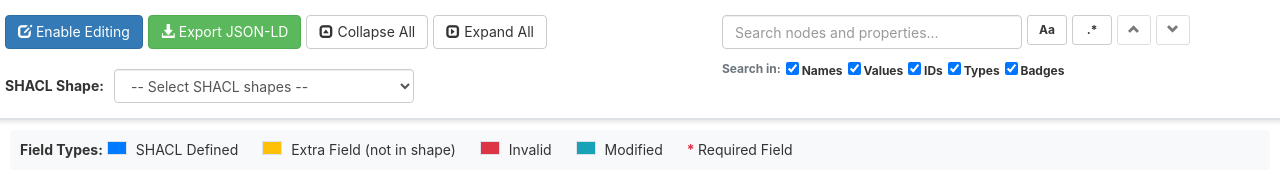
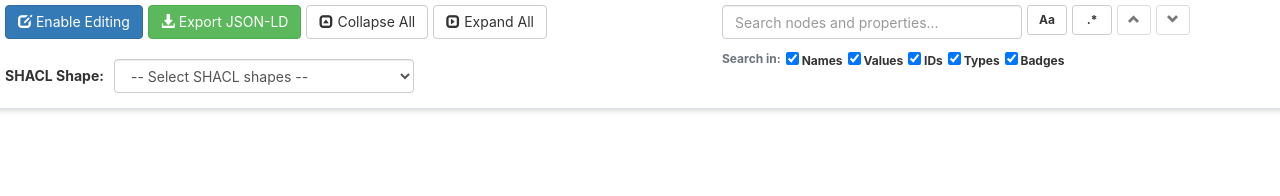
Before and after one commit to libis/cdi-viewer, a website: page index.html in a window 1280 px wide. Drawn offline with nearby package versions, Linux system fonts and the light colour scheme; some packages are replaced by stand-ins of ours; a script that the page names is missing.

Commit message:
refactor: Remove legend section from the content area for cleaner UI

```diff
--- a/index.html
+++ b/index.html
@@ -324,31 +324,6 @@
       </div>
     </div>
 
-    <!-- Legend -->
-    <div class="legend-box">
-      <strong>Field Types:</strong>
-      <div class="legend-item">
-        <span class="legend-color" style="background: #007bff"></span>
-        <span>SHACL Defined</span>
-      </div>
-      <div class="legend-item">
-        <span class="legend-color" style="background: #ffc107"></span>
-        <span>Extra Field (not in shape)</span>
-      </div>
-      <div class="legend-item">
-        <span class="legend-color" style="background: #dc3545"></span>
-        <span>Invalid</span>
-      </div>
-      <div class="legend-item">
-        <span class="legend-color" style="background: #17a2b8"></span>
-        <span>Modified</span>
-      </div>
-      <div class="legend-item">
-        <span style="font-weight: bold; color: #dc3545">* </span>
-        <span>Required Field</span>
-      </div>
-    </div>
-
     <!-- Content Area -->
     <div id="content"></div>
 
```
